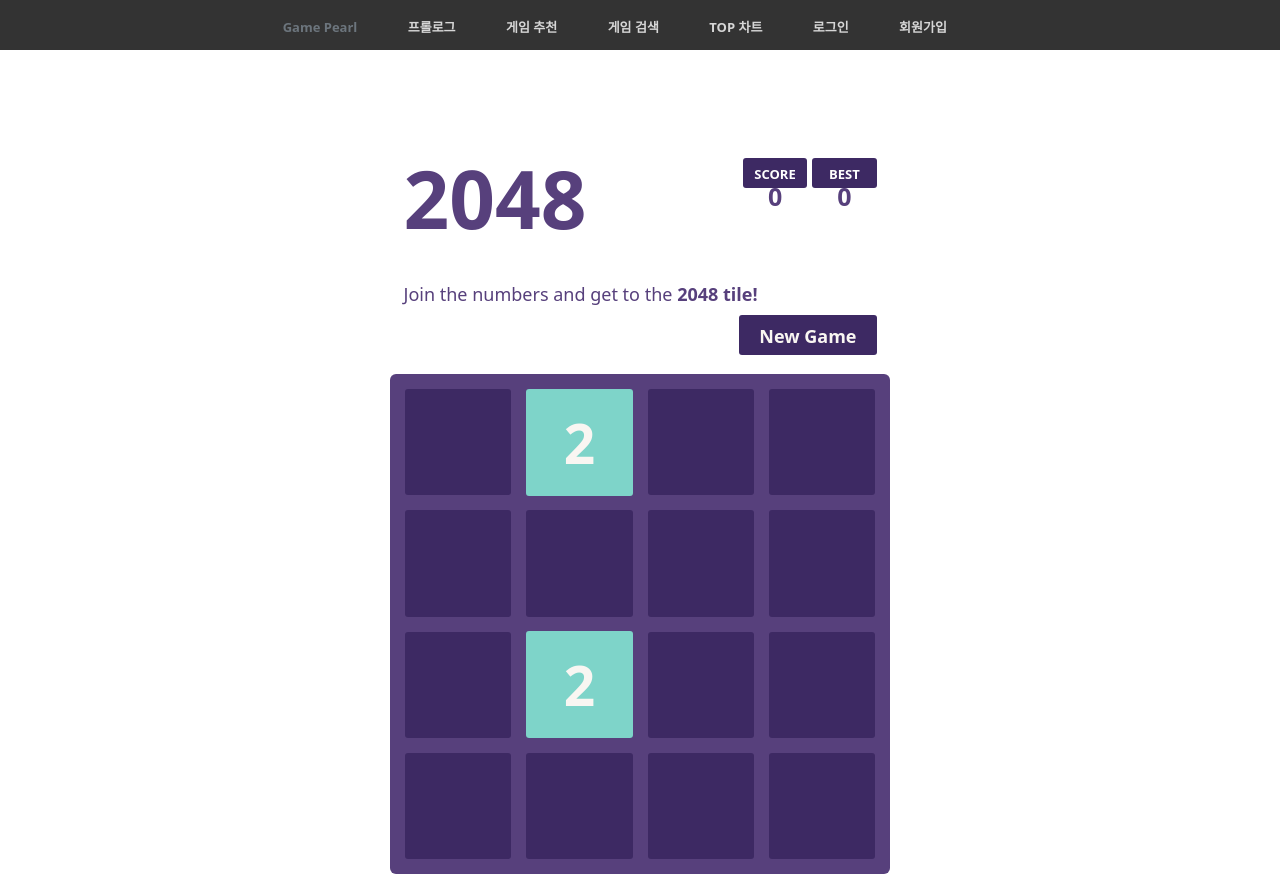
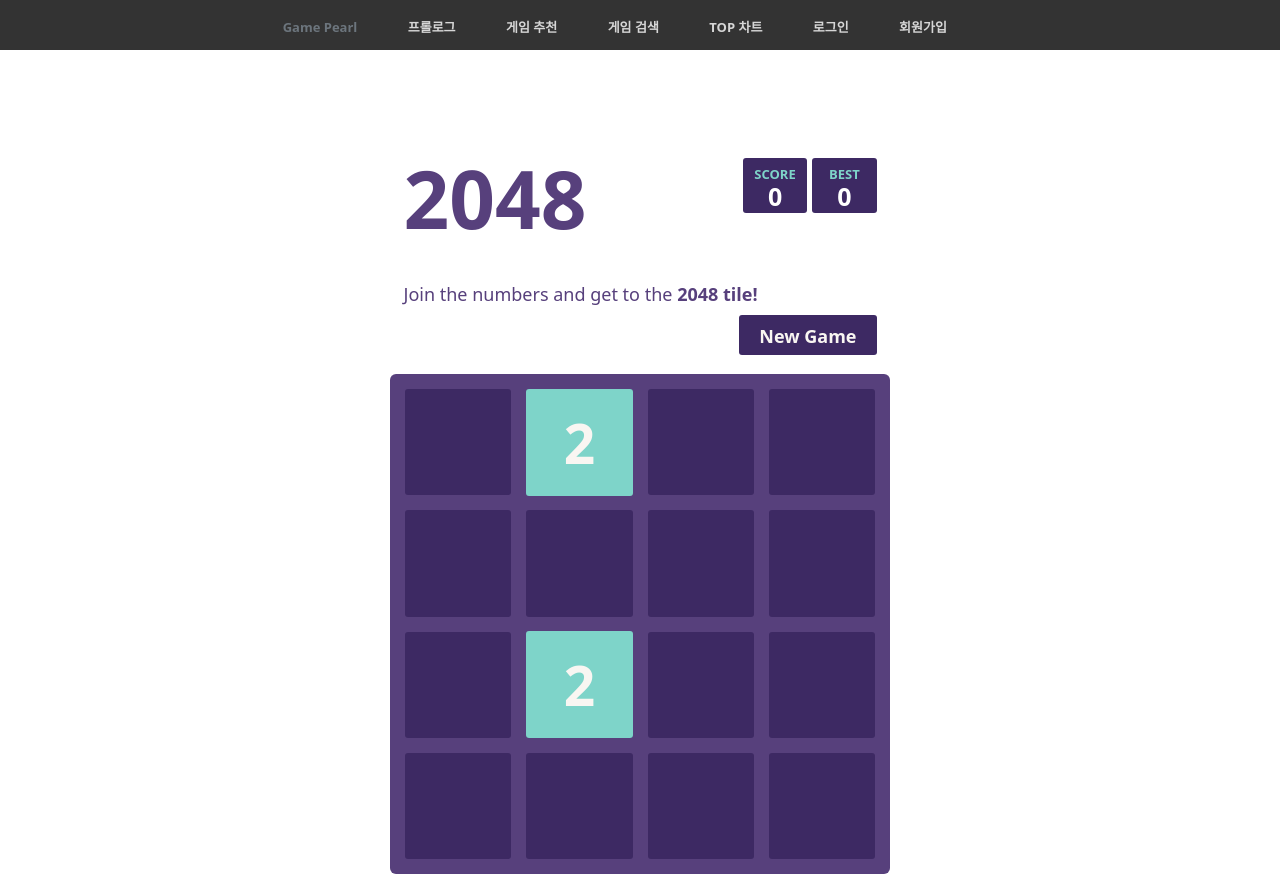
Before and after one commit to ws0671/Elice-2nd-Project, a React (Create React App) app in the folder front/: page /minigame in a window 1280 px wide. Built offline with nearby package versions, Linux system fonts and the light colour scheme; no server answers.

Commit message:
Feat : 스코어까지 색깔 영역만들기 성공

```diff
--- a/front/src/components/minigame/2048/index.css
+++ b/front/src/components/minigame/2048/index.css
@@ -118,9 +118,10 @@ h1.title {
   line-height: 47px;
   font-weight: bold;
   border-radius: 3px;
-  color: #57407c;
+  color: white;
   margin-top: 8px;
   text-align: center;
+  box-sizing: initial;
 }
 .score-container:after,
 .best-container:after {
@@ -134,6 +135,12 @@ h1.title {
   text-align: center;
   color: white;
 }
+.score-container::after,
+.best-container::after {
+  color: #7ed4c9;
+  box-sizing: initial;
+}
+
 .score-container .score-addition,
 .best-container .score-addition {
   position: absolute;
```
